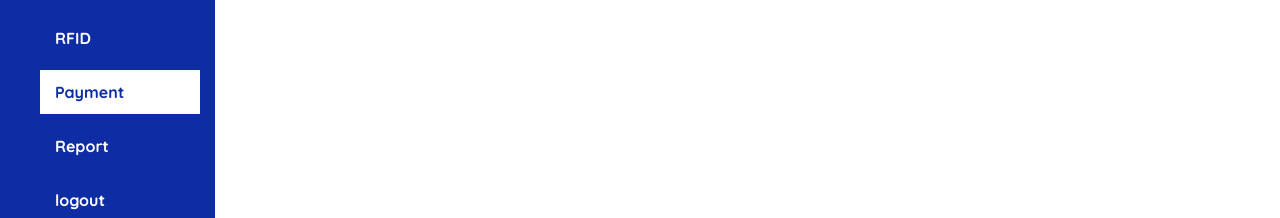
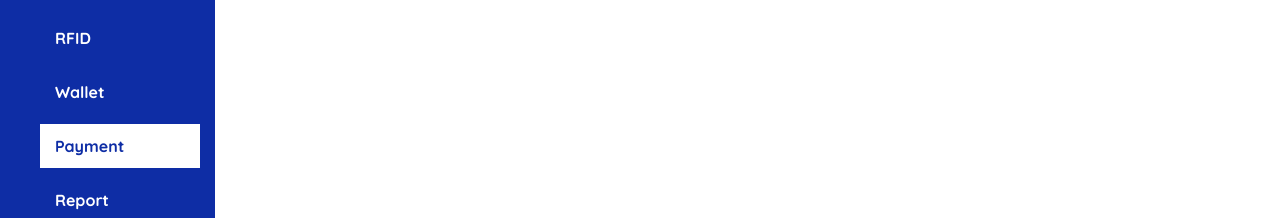
Before and after one commit to OneWealth/PlayOadmin, a React (Create React App) app: page /payment in a window 1280 px wide. Shown: the part 448-666 px from the top of the page. Built offline with nearby package versions, Linux system fonts and the light colour scheme; no server answers; sample sign-in values are in the browser's storage.

Commit message:
add wallet

```diff
--- a/public/index.html
+++ b/public/index.html
@@ -24,7 +24,7 @@
       work correctly both with client-side routing and a non-root public URL.
       Learn how to configure a non-root public URL by running `npm run build`.
     -->
-    <title>PlayO Admin</title>
+    <title>Playo Admin</title>
   </head>
 
   <body>
--- a/src/components/sidebar/sidebar.jsx
+++ b/src/components/sidebar/sidebar.jsx
@@ -42,6 +42,9 @@ class SideBar extends Component {
                             <NavLink activeClassName='is-active' to="/rfid">RFID</NavLink>
                         </li>
                         <li>
+                            <NavLink activeClassName='is-active' to="/wallet">Wallet</NavLink>
+                        </li>
+                        <li>
                             <NavLink activeClassName='is-active' to="/payment">Payment</NavLink>
                         </li>
                         <li>
--- /dev/null
+++ b/src/components/wallet/wallet.jsx
@@ -0,0 +1,12 @@
+import React, { Component } from 'react';
+
+class Wallet extends Component {
+    state = {  }
+    render() {
+        return (
+            <div></div>
+         );
+    }
+}
+
+export default Wallet;
--- a/src/index.js
+++ b/src/index.js
@@ -6,25 +6,21 @@ import { Provider } from "react-redux";
 import thunk from "redux-thunk";
 import { createStore, applyMiddleware, compose } from "redux";
 import Reducers from "./store/Reducers/Index";
-
 import * as serviceWorker from "./serviceWorker";
 import "bootstrap/dist/css/bootstrap.css";
 import { Route, BrowserRouter as Router } from "react-router-dom";
-
 import AdminLogin from "./components/login/login";
 import Dashboard from "./components/dashboard/dashboard";
-// import Menu from "./components/menu/menu";
 import Venue from "./components/venues/venues";
 import ModeOfPayment from "./components/modeofpayment/modeofpayment";
-//import RightDashboard from "./components/rightdashboard/rightdashboard";
 import Product from "./components/product/product";
 import PackageContent from "./components/package/package";
 import RFID from "./components/RFID/RFID";
 import Revenue from "./components/revenue/revenue";
 import Holidays from "./components/Holidays/Holidays";
-//import Profile from "./components/profile/profile";
 import AddUser from "./components/adduser/adduser";
 import Downloads from "./components/downloads/downloads";
+import Wallet from "./components/wallet/wallet";
 const composeEnhancers =
     (window.__REDUX_DEVTOOLS_EXTENSION_COMPOSE__ &&
         window.__REDUX_DEVTOOLS_EXTENSION_COMPOSE__({
@@ -38,7 +34,6 @@ const store = createStore(Reducers, composeEnhancers(applyMiddleware(thunk)));
 const routing = (
     <Provider store={store}>
         <Router>
-
                 <Route exact path="/" component={AdminLogin} />
                 <Route path="/profile" component={Dashboard} />
                 <Route path="/venue" component={Venue} />
@@ -50,6 +45,7 @@ const routing = (
                 <Route path="/rfid" component={RFID} />
                 <Route path="/payment" component={ModeOfPayment} />
                 <Route path="/reportgeneration" component={Downloads} />
+                <Route path="/wallet" component={Wallet} />
         </Router>
     </Provider>
 );
```
Also changed, not shown: src/components/wallet/wallet.css (added).
